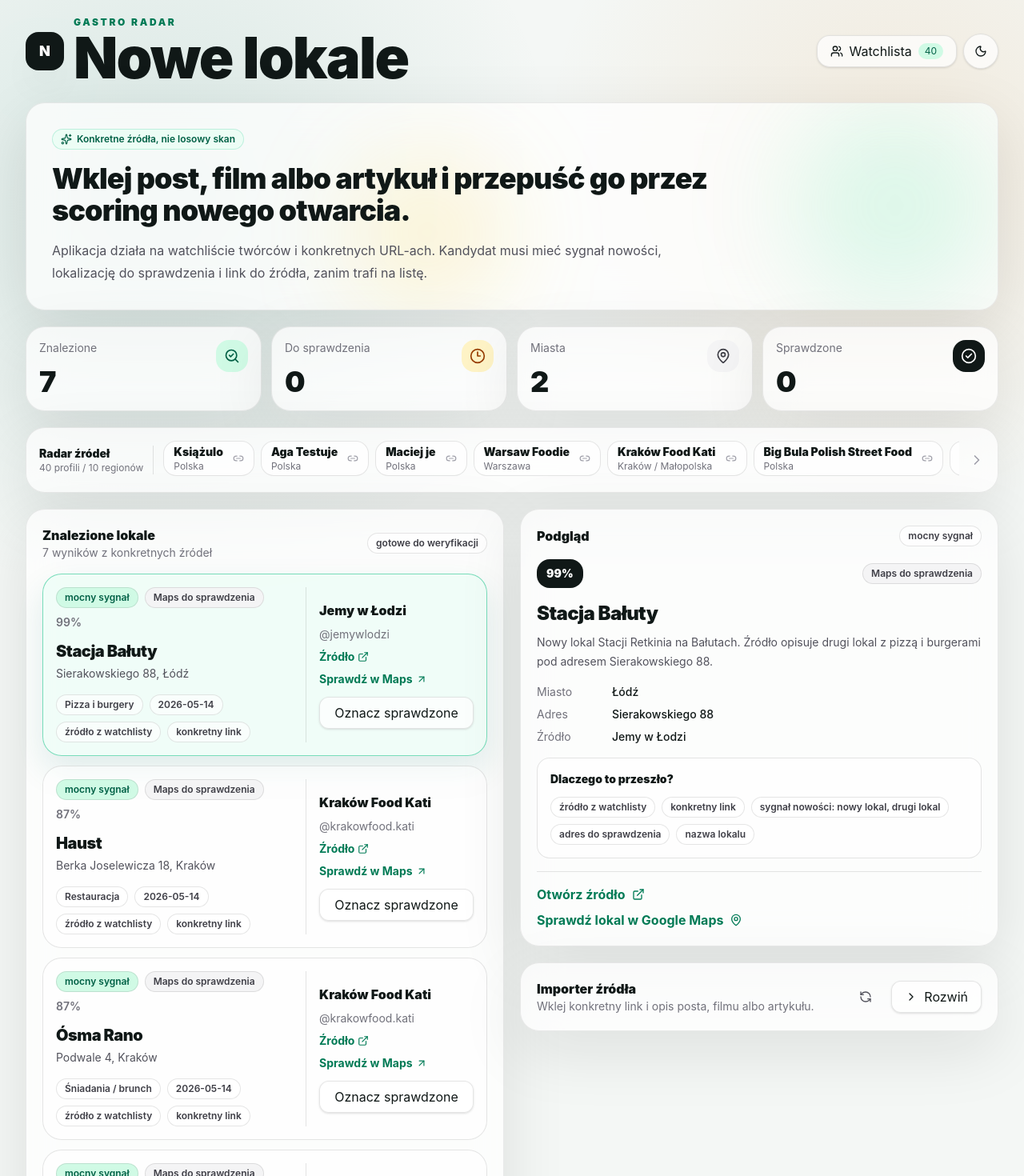
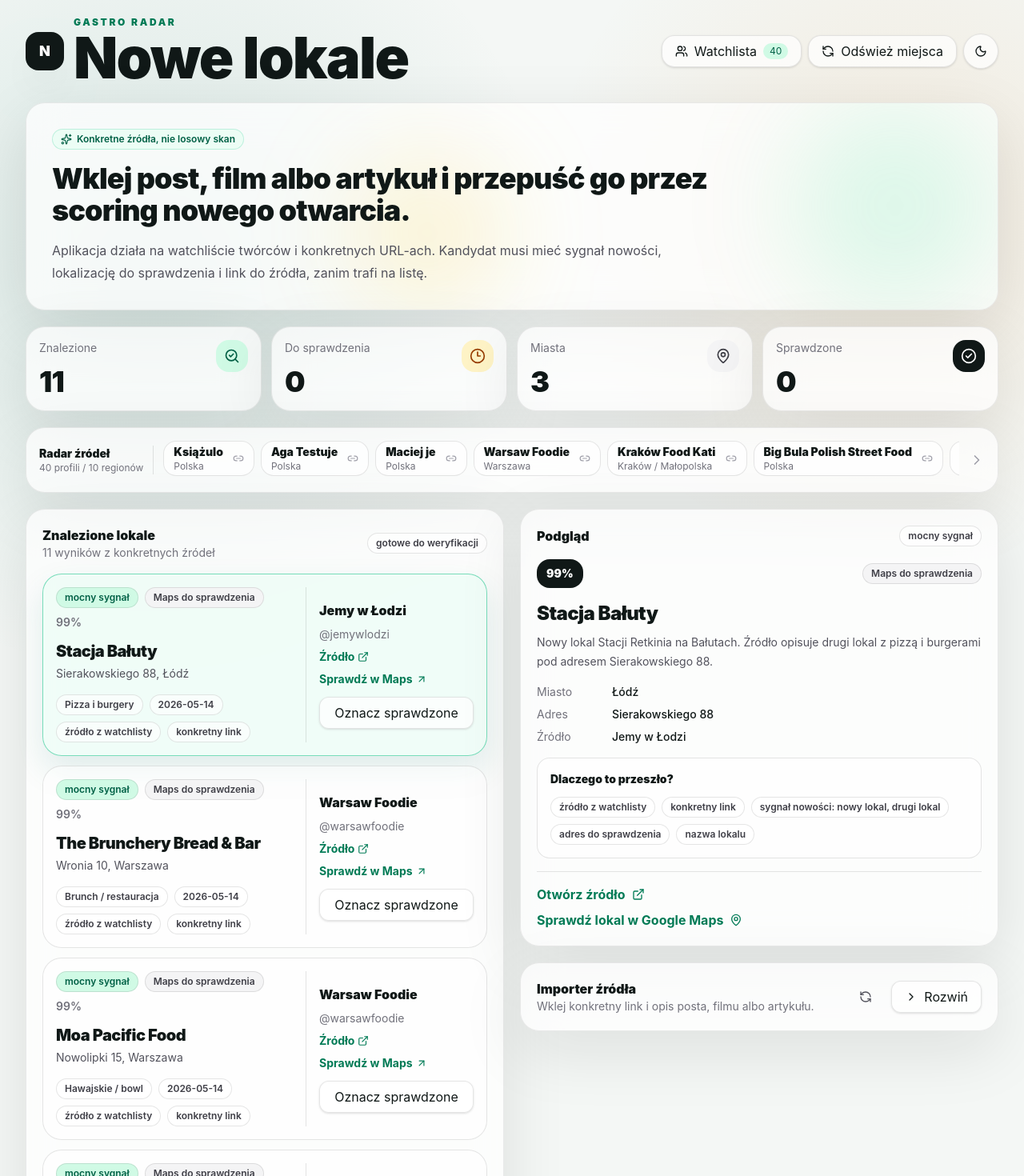
Before and after one commit to einstainek-boop/nowa-aplikacja, a React (Vite) app: page / in a window 1280 px wide. Shown: the top 1470 px of the page at 80% size. Built offline with nearby package versions, Linux system fonts and the light colour scheme.

Commit message:
Add places refresh action

```diff
--- a/src/data.js
+++ b/src/data.js
@@ -54,6 +54,66 @@ export const curatedSignals = [
     caption:
       "Nowy lokal Stacji Retkinia na Bałutach. Źródło opisuje drugi lokal z pizzą i burgerami pod adresem Sierakowskiego 88.",
     sourceUrl: "https://jemywlodzi.pl/stacja-retkinia-ma-nowa-stacje-na-balutach/",
+    detectedAt: "2026-05-14",
+    verified: false,
+  },
+  {
+    id: "curated-brunchery-warsaw",
+    venue: "The Brunchery Bread & Bar",
+    city: "Warszawa",
+    district: "Wola",
+    address: "Wronia 10",
+    category: "Brunch / restauracja",
+    creator: "Warsaw Foodie",
+    handle: "@warsawfoodie",
+    caption:
+      "Nowe miejsce na brunch, lunch i aperitivo na Woli. Warsaw Foodie opisuje otwarcie restauracji The Brunchery Bread & Bar przy Wroniej 10.",
+    sourceUrl: "https://warsawfoodie.pl/2026/02/the-brunchery-bread-bar-nowe-miejsce-na-brunch-lunch-i-aperitivo-na-woli/",
+    detectedAt: "2026-05-14",
+    verified: false,
+  },
+  {
+    id: "curated-moa-pacific-food",
+    venue: "Moa Pacific Food",
+    city: "Warszawa",
+    district: "Śródmieście",
+    address: "Nowolipki 15",
+    category: "Hawajskie / bowl",
+    creator: "Warsaw Foodie",
+    handle: "@warsawfoodie",
+    caption:
+      "Nowa restauracja z kuchnią hawajską przy Nowolipki 15, opisana przez Warsaw Foodie jako świeże otwarcie w Warszawie.",
+    sourceUrl: "https://warsawfoodie.pl/2026/01/moa-pacific-food-nowa-restauracja-z-kuchnia-hawajska/",
+    detectedAt: "2026-05-14",
+    verified: false,
+  },
+  {
+    id: "curated-yoi-ramen",
+    venue: "YOI Ramen",
+    city: "Warszawa",
+    district: "Śródmieście",
+    address: "Dobra 40",
+    category: "Ramen",
+    creator: "Warsaw Foodie",
+    handle: "@warsawfoodie",
+    caption:
+      "Nowa ramenownia w Elektrowni Powiśle. Źródło wskazuje nowe miejsce YOI Ramen przy Dobrej 40.",
+    sourceUrl: "https://warsawfoodie.pl/2026/02/yoi-ramen-nowa-ramenownia-w-elektrowni-powisle/",
+    detectedAt: "2026-05-14",
+    verified: false,
+  },
+  {
+    id: "curated-vini-goclaw",
+    venue: "VINI",
+    city: "Warszawa",
+    district: "Praga Południe",
+    address: "Skalskiego 3",
+    category: "Włoskie",
+    creator: "Warsaw Foodie",
+    handle: "@warsawfoodie",
+    caption:
+      "Nowa włoska restauracja na Gocławiu. Warsaw Foodie opisuje otwarcie VINI przy Skalskiego 3.",
+    sourceUrl: "https://warsawfoodie.pl/2026/02/vini-nowa-wloska-restauracja-na-goclawiu/",
     detectedAt: "2026-05-14",
     verified: false,
   },
--- a/src/main.jsx
+++ b/src/main.jsx
@@ -43,6 +43,7 @@ function App() {
   const [form, setForm] = useState(emptyForm);
   const [batchText, setBatchText] = useState("");
   const [importState, setImportState] = useState({ status: "idle", message: "" });
+  const [lastRefresh, setLastRefresh] = useState(() => localStorage.getItem("lastRefresh") || "");
 
   useEffect(() => {
     document.documentElement.classList.toggle("dark", darkMode);
@@ -197,10 +198,39 @@ function App() {
     setImportState({ status: "idle", message: "" });
   }
 
+  function refreshPlaces() {
+    const seededSignals = initialCuratedSignals();
+    let freshSignals = [];
+
+    setSignals((current) => {
+      freshSignals = getFreshSignals(seededSignals, current);
+      return [...freshSignals, ...current];
+    });
+
+    if (freshSignals[0]) {
+      setSelectedSignalId(freshSignals[0].id);
+    }
+
+    const refreshedAt = new Date().toISOString();
+    setLastRefresh(refreshedAt);
+    localStorage.setItem("lastRefresh", refreshedAt);
+    setImportState({
+      status: "success",
+      message: freshSignals.length
+        ? `Odświeżono listę. Dodano ${freshSignals.length} nowych miejsc z zapisanych źródeł.`
+        : "Odświeżono listę. Nie ma nowych miejsc w zapisanych źródłach aplikacji.",
+    });
+  }
+
   return (
     <main className="min-h-screen overflow-x-hidden px-4 py-5 text-ink dark:text-white sm:px-6 lg:px-8">
       <div className="mx-auto grid w-full max-w-7xl min-w-0 gap-5">
-        <Header darkMode={darkMode} onToggleTheme={() => setDarkMode((value) => !value)} />
+        <Header
+          darkMode={darkMode}
+          lastRefresh={lastRefresh}
+          onRefresh={refreshPlaces}
+          onToggleTheme={() => setDarkMode((value) => !value)}
+        />
 
         <Hero />
 
@@ -243,7 +273,7 @@ function App() {
   );
 }
 
-function Header({ darkMode, onToggleTheme }) {
+function Header({ darkMode, lastRefresh, onRefresh, onToggleTheme }) {
   return (
     <header className="flex flex-col gap-4 sm:flex-row sm:items-center sm:justify-between">
       <div className="flex items-center gap-3">
@@ -263,6 +293,10 @@ function Header({ darkMode, onToggleTheme }) {
           <span className="rounded-full bg-emerald-100 px-2 py-0.5 text-xs text-emerald-800 dark:bg-emerald-400/15 dark:text-emerald-200">
             {creators.length}
           </span>
+        </Button>
+        <Button variant="secondary" className="rounded-2xl" onClick={onRefresh} title={lastRefresh ? `Ostatnio: ${formatRefreshTime(lastRefresh)}` : "Jeszcze nie odświeżano"}>
+          <RefreshCcw className="size-4" />
+          Odśwież miejsca
         </Button>
         <Button variant="secondary" className="size-11 rounded-full px-0" onClick={onToggleTheme} aria-label="Zmień motyw">
           {darkMode ? <Sun className="size-4" /> : <Moon className="size-4" />}
@@ -688,10 +722,27 @@ async function sourceItemToSignal(item) {
 }
 
 function mergeSignals(incoming, current) {
-  const existingUrls = new Set(current.map((signal) => normalizeUrl(signal.sourceUrl)));
-  const fresh = incoming.filter((signal) => !existingUrls.has(normalizeUrl(signal.sourceUrl)));
+  const fresh = getFreshSignals(incoming, current);
 
   return [...fresh, ...current];
+}
+
+function getFreshSignals(incoming, current) {
+  const existingKeys = new Set(current.map(signalKey));
+  const fresh = [];
+
+  incoming.forEach((signal) => {
+    const key = signalKey(signal);
+    if (existingKeys.has(key)) return;
+    existingKeys.add(key);
+    fresh.push(signal);
+  });
+
+  return fresh;
+}
+
+function signalKey(signal) {
+  return `${normalizeUrl(signal.sourceUrl)}::${(signal.venue || "").trim().toLowerCase()}`;
 }
 
 function normalizeUrl(url) {
@@ -732,7 +783,7 @@ function loadSignals() {
       return seededSignals;
     }
 
-    return mergeSignals(storedSignals.map(enrichSignal), seededSignals);
+    return mergeSignals(seededSignals, storedSignals.map(enrichSignal));
   } catch {
     return initialCuratedSignals();
   }
@@ -925,6 +976,17 @@ function verificationLabel(signal) {
   return "Maps do sprawdzenia";
 }
 
+function formatRefreshTime(value) {
+  if (!value) return "";
+
+  return new Intl.DateTimeFormat("pl-PL", {
+    day: "2-digit",
+    hour: "2-digit",
+    minute: "2-digit",
+    month: "2-digit",
+  }).format(new Date(value));
+}
+
 function creatorUrl(creator) {
   if (creator.profileUrl) {
     return creator.profileUrl;
```
